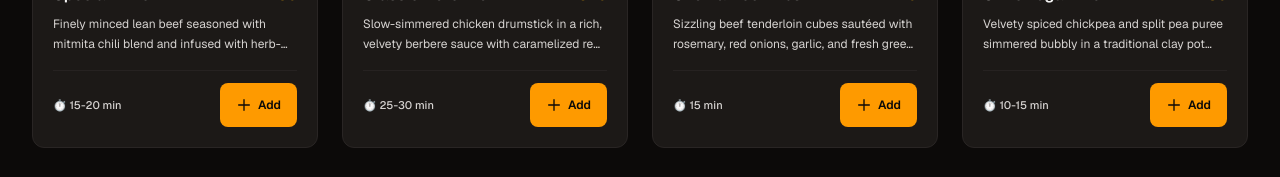
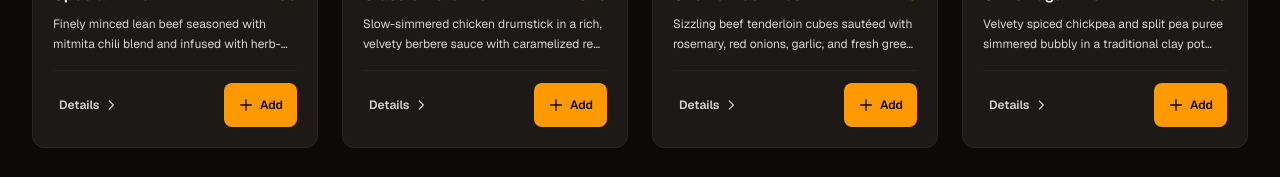
Before and after one commit to fenademea-ops/addis-eats-Day_48_next_project, a Next.js app: page / in a window 1280 px wide. Shown: the part 1304-1481 px from the top of the page. Built offline with nearby package versions, Linux system fonts and the light colour scheme; no server answers.

Commit message:
fix(menu): add Details link on DishCard and fix dish detail image layout constraints

```diff
--- a/src/app/menu/[id]/page.tsx
+++ b/src/app/menu/[id]/page.tsx
@@ -128,15 +128,15 @@ export default async function DishDetailPage({ params }: DishDetailPageProps) {
       </nav>
 
       <div className="bg-stone-900 border border-stone-800 rounded-2xl overflow-hidden shadow-xl">
-        <div className="grid grid-cols-1 md:grid-cols-2 gap-0">
+        <div className="grid grid-cols-1 lg:grid-cols-2 gap-0 items-stretch">
           {/* Dish Image Container - Priority LCP Image */}
-          <div className="relative aspect-4/3 md:aspect-auto md:min-h-[420px] bg-stone-950">
+          <div className="relative w-full aspect-4/3 lg:aspect-auto lg:h-full min-h-[320px] lg:min-h-[440px] bg-stone-950 overflow-hidden">
             <Image
               src={dish.image}
               alt={dish.name}
               fill
               priority
-              sizes="(max-width: 768px) 100vw, 50vw"
+              sizes="(max-width: 1024px) 100vw, 50vw"
               className="object-cover"
             />
             {dish.isAvailable === false && (
--- a/src/components/DishCard.tsx
+++ b/src/components/DishCard.tsx
@@ -134,10 +134,18 @@ export function DishCard({ dish, priority = false }: DishCardProps) {
           {dish.description}
         </p>
 
-        <div className="flex items-center justify-between pt-3 border-t border-stone-800/80 mt-auto">
-          <span className="text-[11px] text-stone-300 font-medium">
-            ⏱️ {dish.prepTime}
-          </span>
+        <div className="flex items-center justify-between gap-2 pt-3 border-t border-stone-800/80 mt-auto">
+          {/* Direct View Details Link */}
+          <Link
+            href={`/menu/${dish.id}`}
+            className="inline-flex items-center gap-1 text-xs font-semibold text-stone-300 hover:text-amber-400 focus-visible:outline-hidden focus-visible:ring-2 focus-visible:ring-amber-500 rounded px-1.5 py-1 transition-colors"
+            aria-label={`View details of ${dish.name}`}
+          >
+            <span>Details</span>
+            <svg className="w-3.5 h-3.5 transition-transform group-hover:translate-x-0.5" fill="none" viewBox="0 0 24 24" stroke="currentColor">
+              <path strokeLinecap="round" strokeLinejoin="round" strokeWidth={2} d="M9 5l7 7-7 7" />
+            </svg>
+          </Link>
 
           {/* Sold Out vs Active Add Button */}
           {dish.isAvailable === false ? (
@@ -156,7 +164,7 @@ export function DishCard({ dish, priority = false }: DishCardProps) {
             <button
               type="button"
               onClick={handleAddClick}
-              className={`min-h-[44px] min-w-[44px] px-4 py-2 rounded-lg text-xs font-semibold flex items-center justify-center gap-1.5 transition-all focus-visible:outline-hidden focus-visible:ring-2 focus-visible:ring-amber-500 ${
+              className={`min-h-[44px] min-w-[44px] px-3.5 py-2 rounded-lg text-xs font-semibold flex items-center justify-center gap-1.5 transition-all focus-visible:outline-hidden focus-visible:ring-2 focus-visible:ring-amber-500 shadow-sm ${
                 justAdded
                   ? "bg-emerald-600 text-white"
                   : "bg-amber-500 text-stone-950 hover:bg-amber-400 active:scale-95"
```
